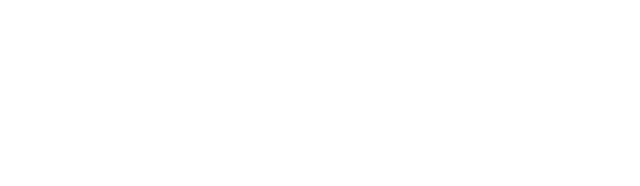
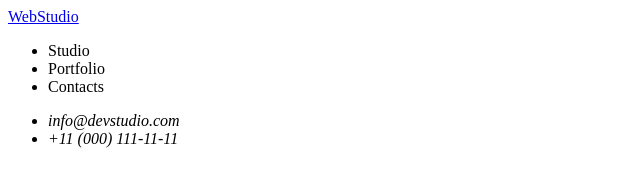
Before and after one commit to pkinzerskiy/goit-markup-hw-01, a plain HTML site: page index.html in a window 1280 px wide. Shown: the whole page, without its empty margins (0-640 px from the left). Drawn offline with Linux system fonts and the light colour scheme.

Commit message:
first hw,2

```diff
--- a/index.html
+++ b/index.html
@@ -5,5 +5,22 @@
     <meta name="viewport" content="width=device-width, initial-scale=1.0" />
     <title>Document</title>
   </head>
-  <body></body>
+  <body>
+    <header>
+      <nav>
+        <a href="./index.html">WebStudio</a>
+        <ul>
+          <li><a href=""></a>Studio</li>
+          <li><a href=""></a>Portfolio</li>
+          <li><a href=""></a>Contacts</li>
+        </ul>
+      </nav>
+      <address>
+        <ul>
+          <li><a href="mailto:info@devstudio.com"></a>info@devstudio.com</li>
+          <li><a href="tel:+110001111111"></a>+11 (000) 111-11-11</li>
+        </ul>
+      </address>
+    </header>
+  </body>
 </html>
```
